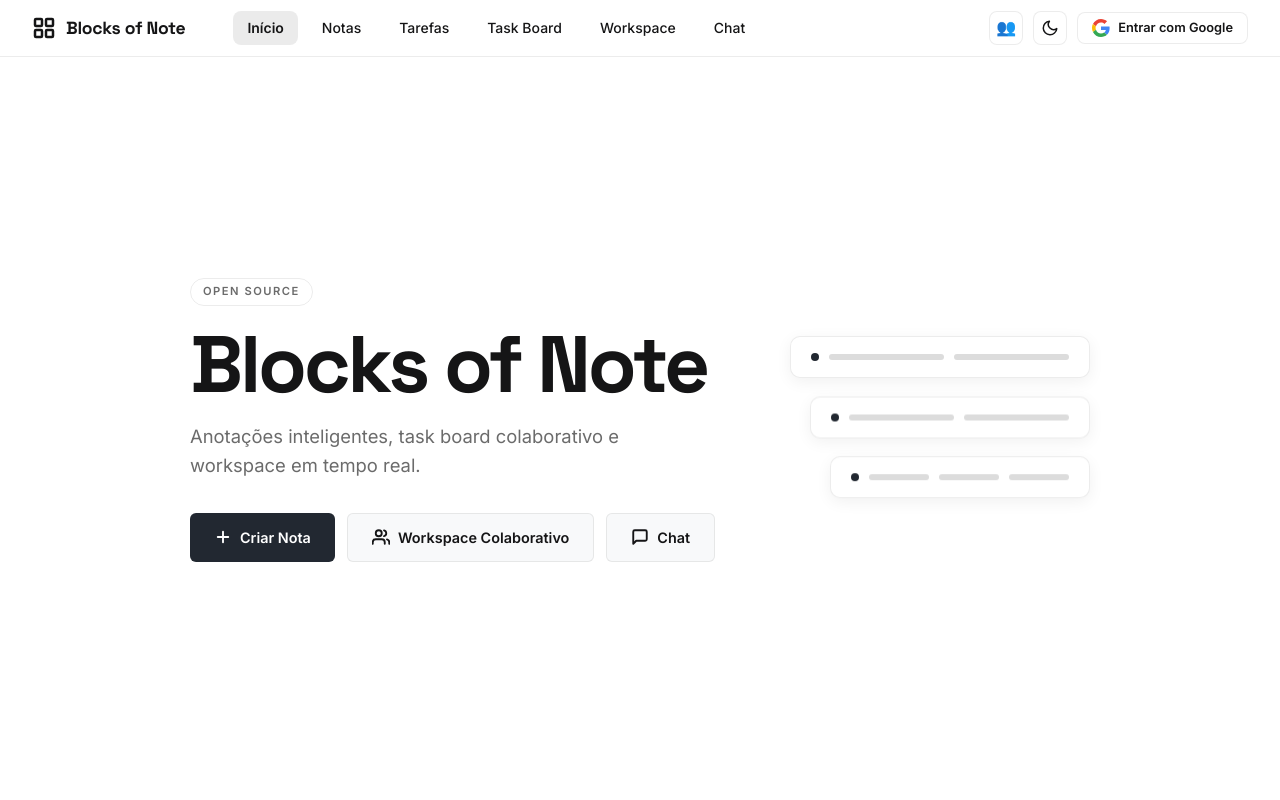
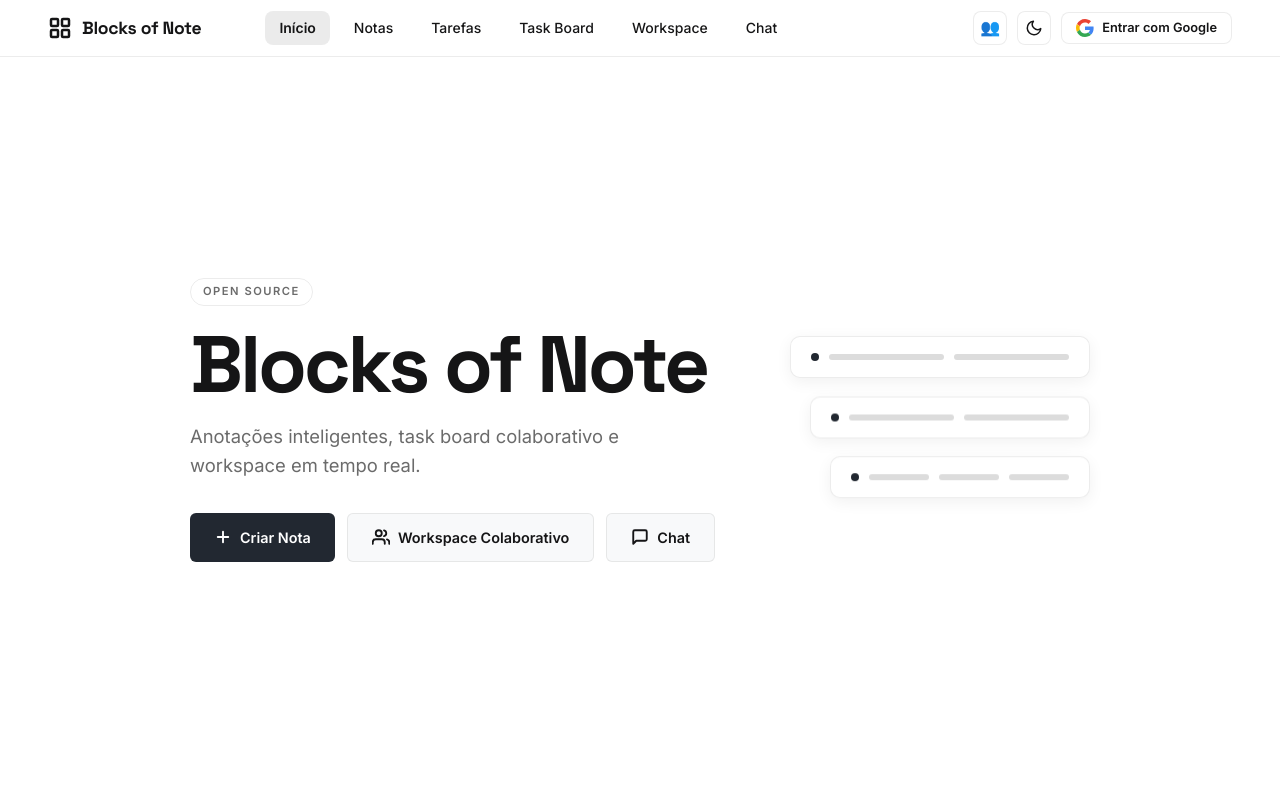
Before and after one commit to LuizEduP/Blocks-Of-Note, a website: page public/index.html in a window 1280 px wide. Shown: the top 800 px of the page. Drawn offline with nearby package versions, Linux system fonts and the light colour scheme.

Commit message:
style: navbar full width with 48px padding and 64px logo-links gap

```diff
--- a/public/shared/base.css
+++ b/public/shared/base.css
@@ -306,9 +306,9 @@ h1, h2, h3, h4 {
 }
 
 .navbar-inner {
-    max-width: 1400px;
-    margin: 0 auto;
-    padding: 0 32px;
+    max-width: 100%;
+    margin: 0;
+    padding: 0 48px;
     height: 56px;
     display: flex;
     align-items: center;
@@ -317,7 +317,7 @@ h1, h2, h3, h4 {
 .navbar-left {
     display: flex;
     align-items: center;
-    gap: 48px;
+    gap: 64px;
 }
 .navbar-logo {
     display: flex;
```
